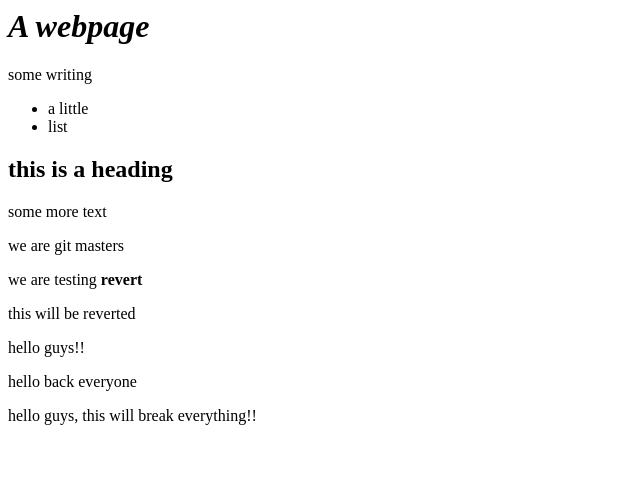
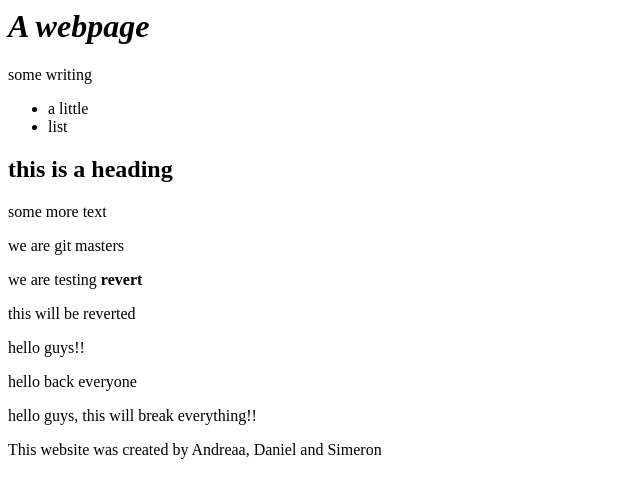
Before and after one commit to agrigorescu/git_lesson, a plain HTML site: page index.html in a window 1280 px wide. Shown: the whole page, without its empty margins (0-640 px from the left). Drawn offline with Linux system fonts and the light colour scheme.

Commit message:
addedd footer

```diff
--- a/index.html
+++ b/index.html
@@ -19,4 +19,8 @@
         <p>hello back everyone</p>
         <p> hello guys, this will break everything!!</p>
     </body>
+
+    <footer>
+        <p>This website was created by Andreaa, Daniel and Simeron</p>
+    </footer>
 </html>
```
